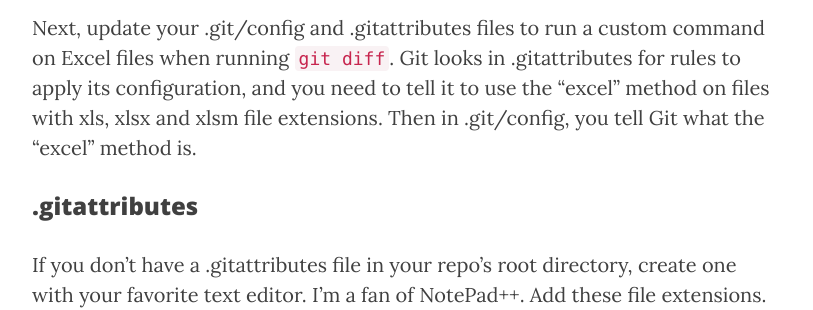
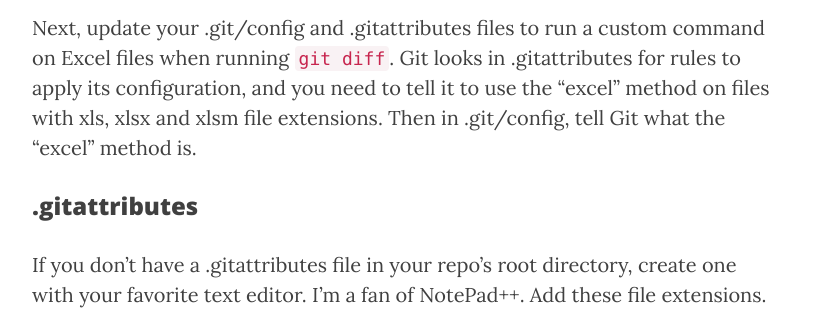
Before and after one commit to ficonsulting/filabs, a Jekyll site: the page built from _posts/2017-06-23-MSOfficeGit.markdown, in a window 1280 px wide and 900 px high, scrolled down 2378 px. Shown: the part 215-525 px from the top of the window, without its empty margins (233-1046 px from the left). Built offline with Jekyll 4.4.1, drawn with Linux system fonts in a browser that asks for light colours; nearby versions of some CDN libraries; comment, search, counter and statistics services are not loaded; some of the changed text lies outside the part shown.

```diff
--- a/_posts/2017-06-23-MSOfficeGit.markdown
+++ b/_posts/2017-06-23-MSOfficeGit.markdown
@@ -32,7 +32,7 @@ $ Binary files a/Book1.xlsx and b/Book1.xlsx differ
 
 First, [download](https://github.com/na-ka-na/ExcelCompare/releases) ExcelCompare. Place it in a path **without** spaces. You can escape spaces from Git commands, but no spaces in the path will just make your life easier. I put it in the root directory of my Git repo.
 
-Next, update your .git/config and .gitattributes files to run a custom command on Excel files when running `git diff`. Git looks in .gitattributes for rules to apply its configuration, and you need to tell it to use the "excel" method on files with xls, xlsx and xlsm file extensions. Then in .git/config, you tell Git what the "excel" method is.
+Next, update your .git/config and .gitattributes files to run a custom command on Excel files when running `git diff`. Git looks in .gitattributes for rules to apply its configuration, and you need to tell it to use the "excel" method on files with xls, xlsx and xlsm file extensions. Then in .git/config, tell Git what the "excel" method is.
 
 ### .gitattributes
 If you don't have a .gitattributes file in your repo's root directory, create one with your favorite text editor. I'm a fan of NotePad++. Add these file extensions.
```
Also changed, not shown: other parts of _posts/2017-06-23-MSOfficeGit.markdown (+1 -1 lines).
